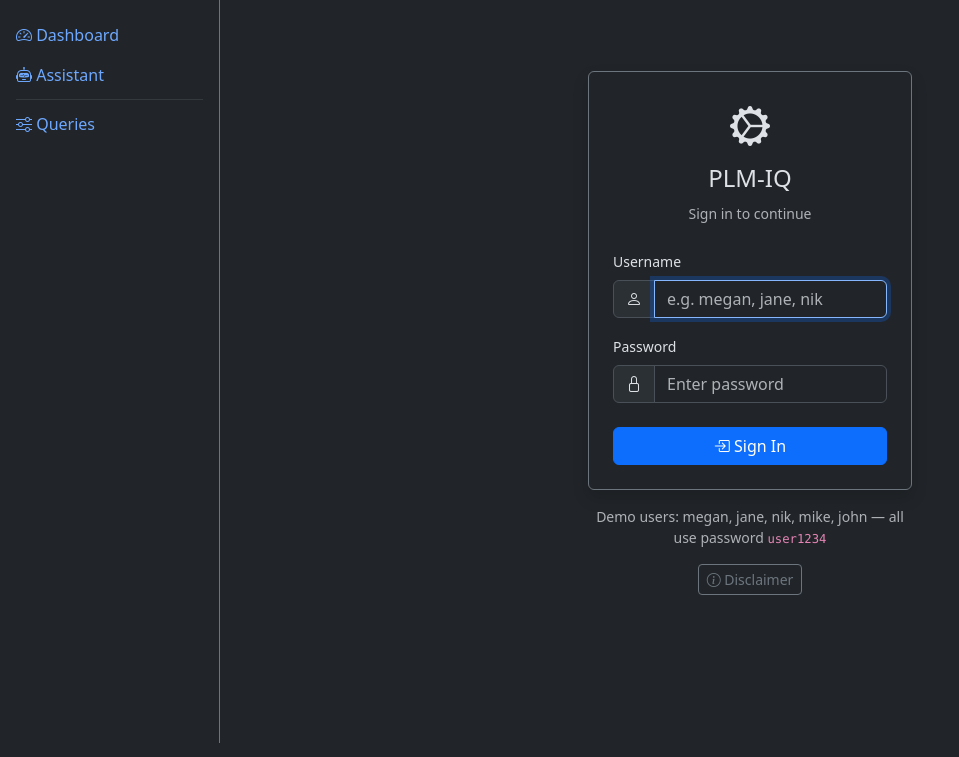
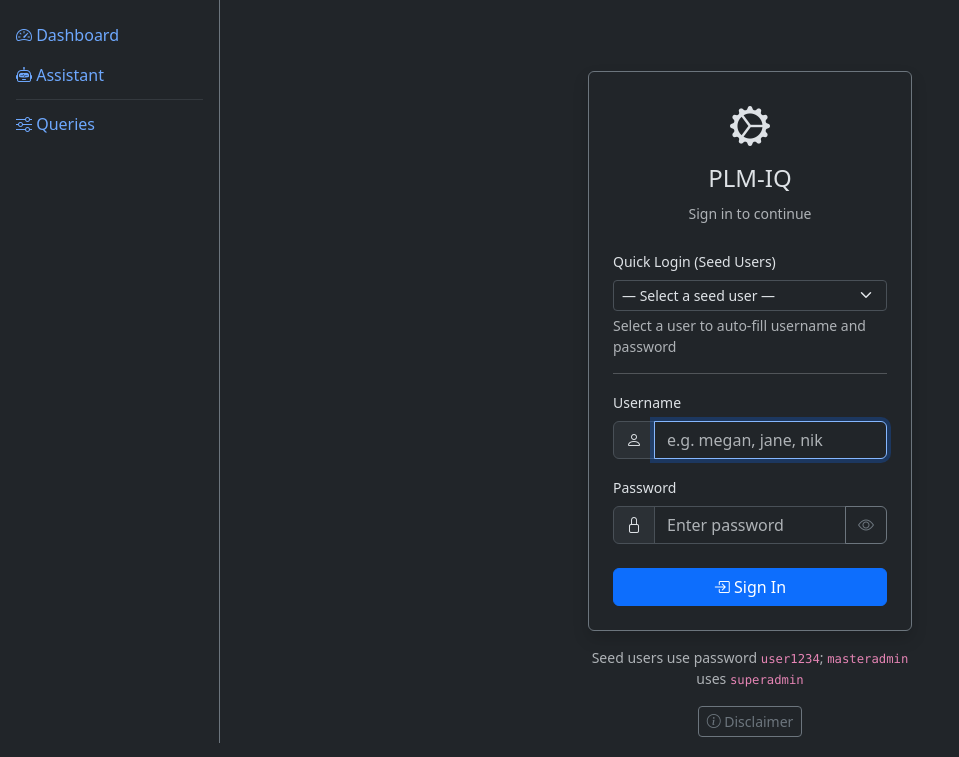
Before and after one commit to rkmolugu-gh/plm-iq, a Python web app: template app/templates/login.html in a window 1280 px wide. Shown: the part 57-814 px from the top of the page, without its empty margins (0-959 px from the left). Run offline with Jinja, Linux system fonts and the light colour scheme; the template is opened without the code that fills it: most values are stand-ins (such as "Sample title", 1, 10 or a date in 2020); some libraries are stand-ins or nearby versions.

Commit message:
switch user

```diff
--- a/app/templates/base.html
+++ b/app/templates/base.html
@@ -125,22 +125,6 @@
                                 </div>
                             </li>
                             {% endif %}
-                            {% if all_users %}
-                            <li><hr class="dropdown-divider"></li>
-                            <li class="px-3 py-2">
-                                <div class="small text-muted mb-1">Switch user (testing)</div>
-                                <form method="post" action="/switch-user">
-                                    <select name="user_id" class="form-select form-select-sm bg-dark text-light border-secondary mb-2" onchange="this.form.submit()">
-                                        <option value="">— select user —</option>
-                                        {% for u in all_users %}
-                                        <option value="{{ u.user_id }}" {% if u.user_id == current_user.user_id %}selected disabled{% endif %}>
-                                            {{ u.username }} ({{ u.full_name }}){% if u.role is none %} [SUPER]{% endif %}
-                                        </option>
-                                        {% endfor %}
-                                    </select>
-                                </form>
-                            </li>
-                            {% endif %}
                             <li>
                                 <form method="post" action="/logout">
                                     <button type="submit" class="dropdown-item">
--- a/app/templates/login.html
+++ b/app/templates/login.html
@@ -20,6 +20,32 @@
                 <div class="alert alert-danger py-2 small">{{ error }}</div>
                 {% endif %}
 
+                <!-- Quick Login Selector -->
+                {% if all_users %}
+                <div class="mb-3">
+                    <label for="quickLogin" class="form-label small">Quick Login (Seed Users)</label>
+                    <select class="form-select form-select-sm" id="quickLogin" onchange="fillLoginForm(this)">
+                        <option value="">— Select a seed user —</option>
+                        {% set users_by_tenant = all_users|sort(attribute='tenant.tenant_name')|groupby('tenant.tenant_name') %}
+                        {% for tenant_group in users_by_tenant %}
+                        <optgroup label="Tenant: {{ tenant_group.grouper or 'No Tenant' }}">
+                            {% set users_by_role = tenant_group.list|sort(attribute='role')|groupby('role') %}
+                            {% for role_group in users_by_role %}
+                            <option value="" disabled>— Role: {{ role_group.grouper or 'superuser' }} —</option>
+                            {% for u in role_group.list|sort(attribute='username') %}
+                            <option value="{{ u.username }}" data-password="{{ 'superadmin' if u.username == 'masteradmin' else 'user1234' }}" data-tenant="{{ tenant_group.grouper or 'No Tenant' }}" data-role="{{ role_group.grouper or 'superuser' }}">
+                                &nbsp;&nbsp;{{ u.username }} ({{ u.full_name }})
+                            </option>
+                            {% endfor %}
+                            {% endfor %}
+                        </optgroup>
+                        {% endfor %}
+                    </select>
+                    <div class="form-text">Select a user to auto-fill username and password</div>
+                </div>
+                <hr class="my-3">
+                {% endif %}
+
                 <form method="post" action="/login">
                     <input type="hidden" name="next" value="{{ next or '/' }}">
                     <div class="mb-3">
@@ -36,6 +62,10 @@
                             <span class="input-group-text"><i class="bi bi-lock"></i></span>
                             <input type="password" class="form-control" id="password" name="password"
                                    placeholder="Enter password" required>
+                            <button type="button" class="btn btn-outline-secondary" id="togglePassword"
+                                    aria-label="Show password" title="Show password">
+                                <i class="bi bi-eye"></i>
+                            </button>
                         </div>
                     </div>
                     <button type="submit" class="btn btn-primary w-100">
@@ -46,7 +76,7 @@
         </div>
 
         <div class="text-center mt-3 small text-muted">
-            Demo users: megan, jane, nik, mike, john &mdash; all use password <code>user1234</code>
+            Seed users use password <code>user1234</code>; <code>masteradmin</code> uses <code>superadmin</code>
         </div>
 
         <div class="text-center mt-3">
@@ -56,6 +86,30 @@
         </div>
     </div>
 </div>
+
+<script>
+function fillLoginForm(select) {
+    const option = select.options[select.selectedIndex];
+    if (option.value) {
+        document.getElementById('username').value = option.value;
+        document.getElementById('password').value = option.dataset.password || 'user1234';
+    } else {
+        document.getElementById('username').value = '';
+        document.getElementById('password').value = '';
+    }
+}
+
+document.getElementById('togglePassword').addEventListener('click', function () {
+    const password = document.getElementById('password');
+    const icon = this.querySelector('i');
+    const showing = password.type === 'text';
+    password.type = showing ? 'password' : 'text';
+    icon.classList.toggle('bi-eye', showing);
+    icon.classList.toggle('bi-eye-slash', !showing);
+    this.setAttribute('aria-label', showing ? 'Show password' : 'Hide password');
+    this.setAttribute('title', showing ? 'Show password' : 'Hide password');
+});
+</script>
 
 <!-- ── Disclaimer Modal ──────────────────────────────────────── -->
 <div class="modal fade" id="disclaimerModal" tabindex="-1" aria-labelledby="disclaimerModalLabel" aria-hidden="true">
```
Also changed, not shown: app/routers/auth.py (+13 -2 lines), 2 other files.
